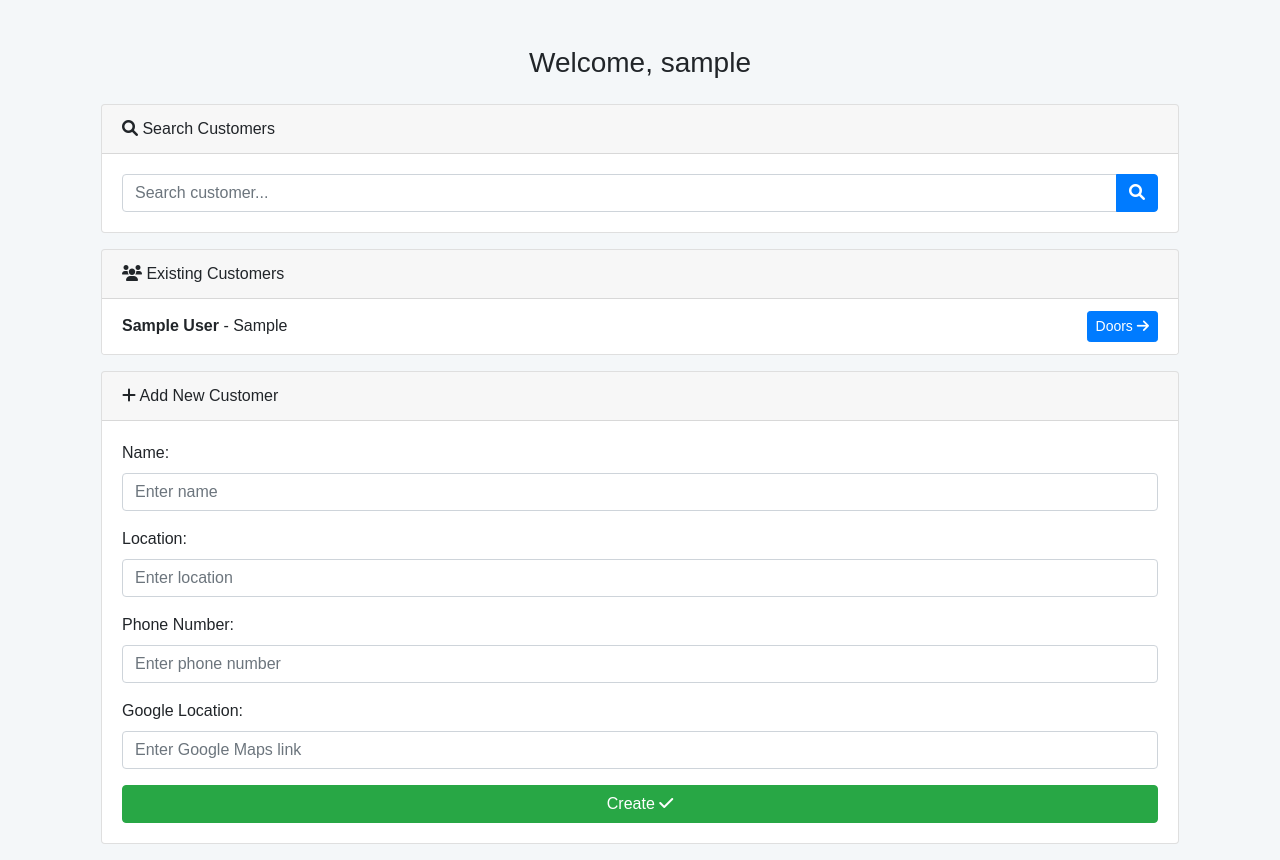
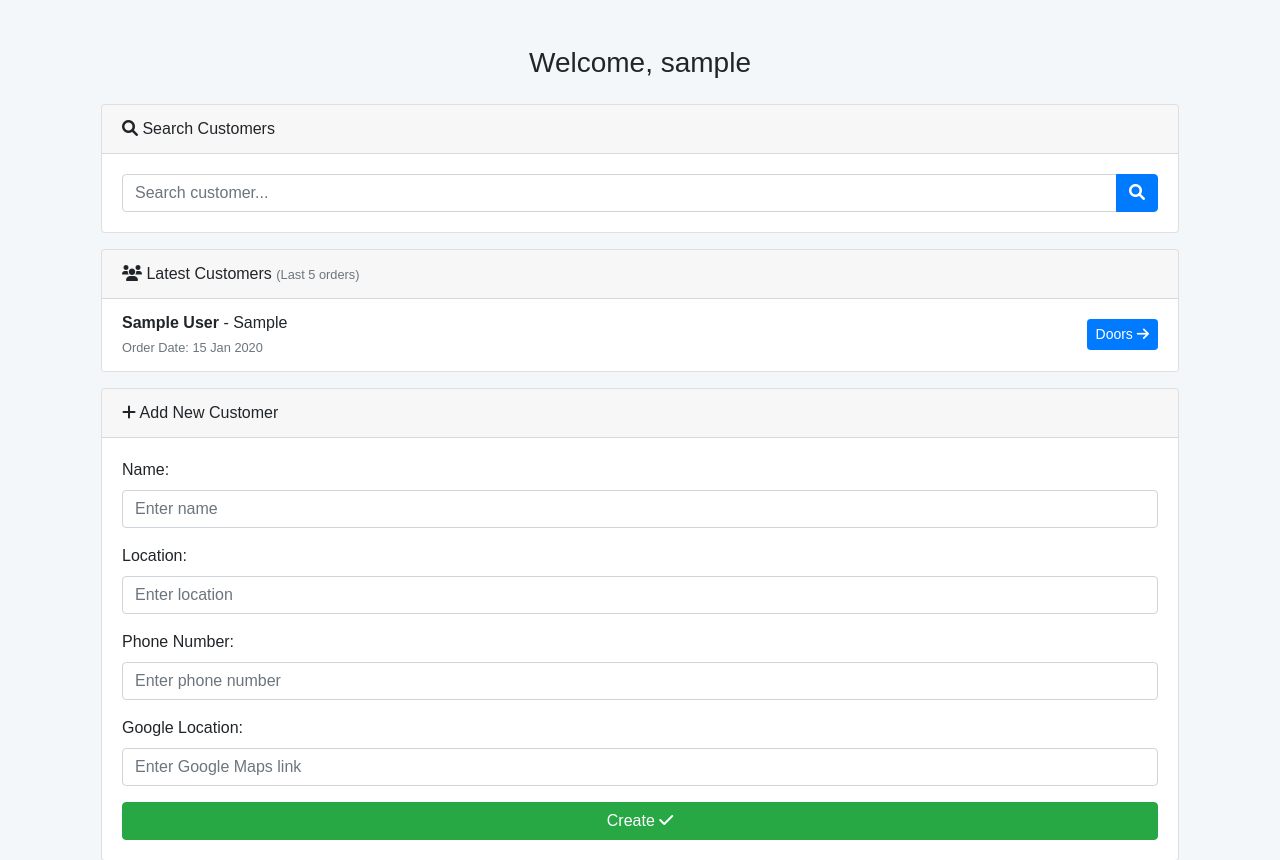
Before and after one commit to ananthcjayan12/realfibre-app-server, a Django app: page / in a window 1280 px wide. Shown: the part 56-916 px from the top of the page. Run offline with Django 4.2, Linux system fonts and the light colour scheme; a user stored in the database is signed in; tables that the repository leaves empty hold one stand-in row (values such as "Sample post"); parts of the project's set-up code (start-up, migrations or seed data) failed here and were passed over; some libraries are stand-ins or nearby versions.

Commit message:
done changes

```diff
--- a/app/templates/home.html
+++ b/app/templates/home.html
@@ -22,18 +22,25 @@
         </div>
     </div>
 
-    <!-- Existing Customers -->
+    <!-- Latest Customers -->
     <div class="card mb-3">
         <div class="card-header">
-            <i class="fa fa-users"></i> Existing Customers
+            <i class="fa fa-users"></i> Latest Customers
+            <small class="text-muted">(Last 5 orders)</small>
         </div>
         <ul class="list-group list-group-flush">
             {% for customer in customers %}
             <li class="list-group-item d-flex justify-content-between align-items-center">
                 <span>
                     <strong>{{ customer.name }}</strong> - {{ customer.location }}
+                    <br>
+                    <small class="text-muted">Order Date: {{ customer.order_date|date:"d M Y" }}</small>
                 </span>
                 <a href="{% url 'door_selection' customer.id %}" class="btn btn-primary btn-sm">Doors <i class="fa fa-arrow-right"></i></a>
+            </li>
+            {% empty %}
+            <li class="list-group-item text-center text-muted">
+                No customers found
             </li>
             {% endfor %}
         </ul>
@@ -66,7 +73,7 @@
                     <input type="tel" class="form-control" id="{{ form.phone_number.id_for_label }}" name="{{ form.phone_number.name }}" placeholder="Enter phone number">
                 </div>
 
-                <!-- Google Location Field (assuming it's a URL field) -->
+                <!-- Google Location Field -->
                 <div class="form-group">
                     <label for="{{ form.google_location.id_for_label }}">Google Location:</label>
                     <input type="url" class="form-control" id="{{ form.google_location.id_for_label }}" name="{{ form.google_location.name }}" placeholder="Enter Google Maps link">
--- a/app/views.py
+++ b/app/views.py
@@ -43,7 +43,15 @@ def home(request):
     else:
         form = CustomerForm()
         query = request.GET.get('search', '')
-        customers = Customer.objects.filter(agent=request.user, name__icontains=query).order_by('-id')[:10]
+        if query:
+            customers = Customer.objects.filter(
+                agent=request.user,
+                name__icontains=query
+            ).order_by('-order_date')[:5]
+        else:
+            customers = Customer.objects.filter(
+                agent=request.user
+            ).order_by('-order_date')[:5]
 
     return render(request, 'home.html', {'customers': customers, 'form': form})
 
```
Also changed, not shown: 1 other file.
